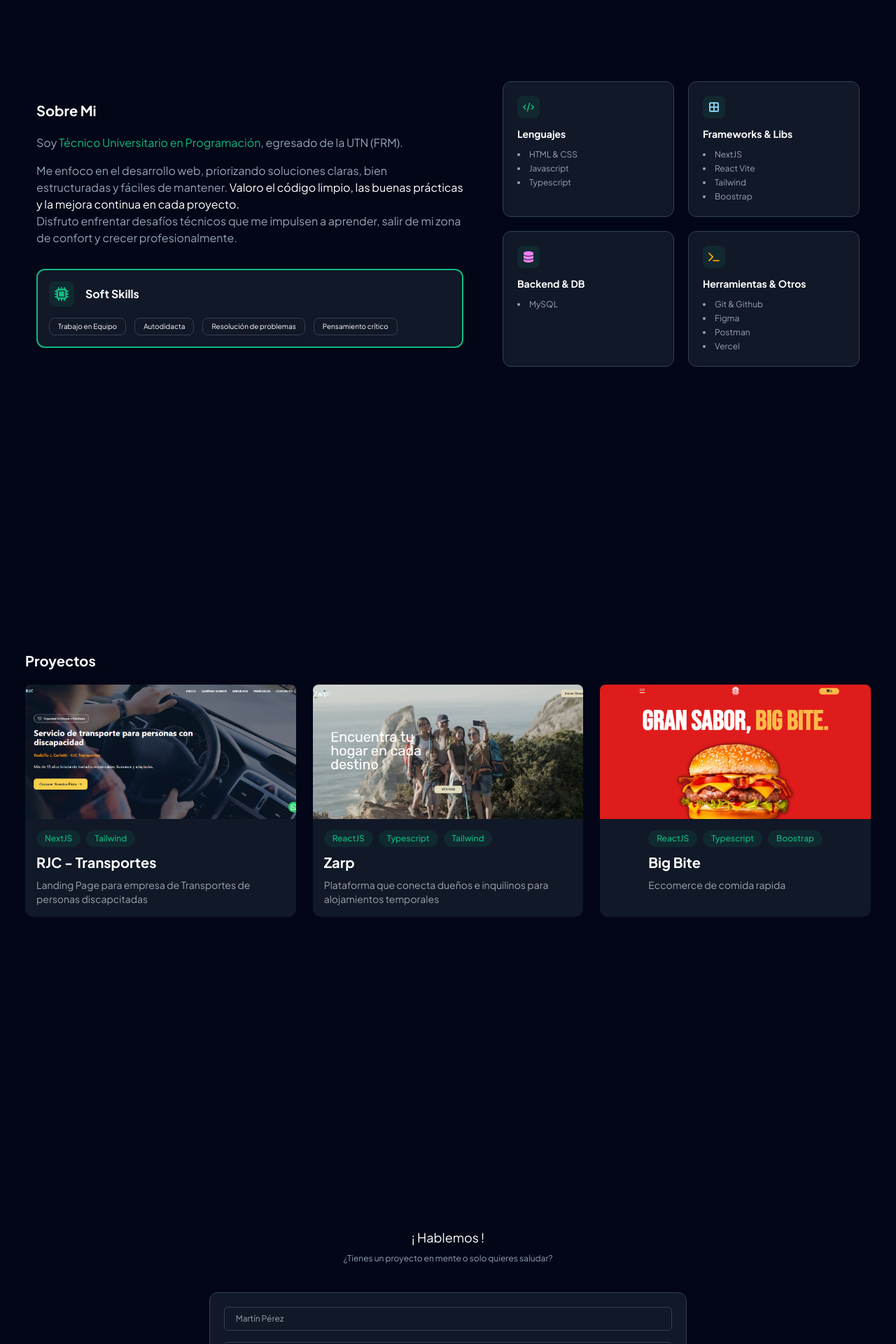
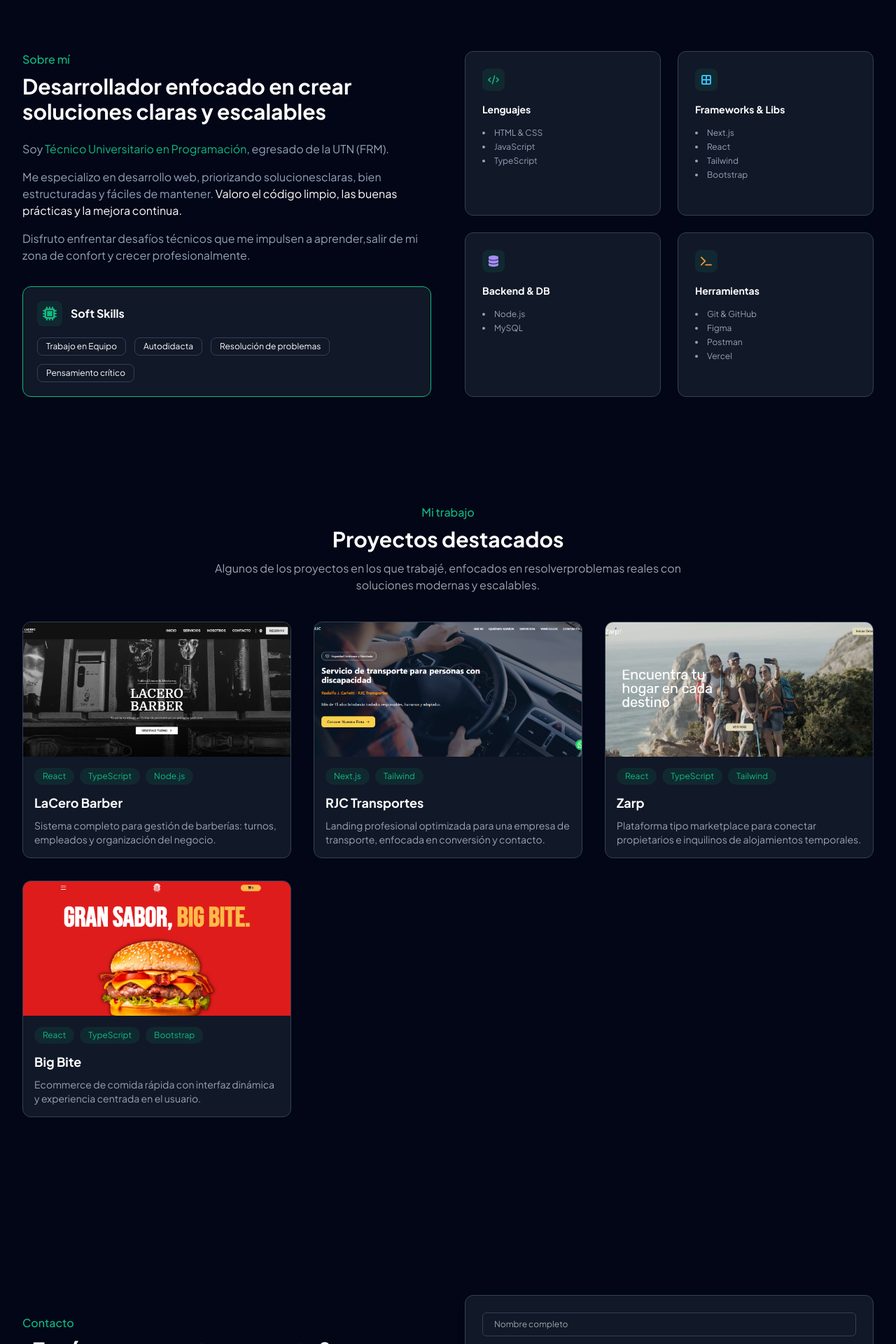
Before and after one commit to DiegoCanaless/Portafolio, a Next.js app: page / in a window 1280 px wide. Shown: the part 880-2800 px from the top of the page at 70% size. Built offline with nearby package versions, Linux system fonts and the light colour scheme.

Commit message:
Actualizacion visual + nuevo proyecto

```diff
--- a/app/page.tsx
+++ b/app/page.tsx
@@ -11,14 +11,16 @@ export default function Home() {
   return (
     <>
       <a href="https://wa.link/5uctx1" aria-label="Ir al whattsapp de RJC para consultas" rel="noopener noreferrer" target="_blank" className="fixed bottom-8 right-8 bg-[#25D366] p-2 rounded-full z-40 hover:cursor-pointer duration-150 hover:scale-110">
-        <FaWhatsapp size={30} aria-hidden="true" color="white" />
+        <FaWhatsapp size={38} aria-hidden="true" color="white" />
       </a>
       <Navbar />
-      <main className="h-auto bg-primary text-light px-4 ">
-        <Hero />
-        <About />
-        <Project />
-        <Form />
+      <main className="h-auto bg-primary text-light px-4">
+        <div className="max-w-7xl mx-auto w-full">
+          <Hero />
+          <About />
+          <Project />
+          <Form />
+        </div>
       </main>
       <Footer />
 
--- a/components/sections/About.tsx
+++ b/components/sections/About.tsx
@@ -2,51 +2,86 @@ import { FaCode, FaDatabase, FaTerminal, FaMicrochip, FaBorderAll } from "react-
 import CardTechnologies from "../ui/CardTechnologies";
 
 export default function About() {
-
-    const softSkills = ["Trabajo en Equipo", "Autodidacta", "Resolución de problemas", "Pensamiento crítico"]
+    const softSkills = [
+        "Trabajo en Equipo",
+        "Autodidacta",
+        "Resolución de problemas",
+        "Pensamiento crítico",
+    ];
 
     return (
-        <div id="About" className="min-h-screen flex flex-col items-center justify-center lg:flex-row lg:gap-4 lg:justify-around lg:px-4">
-            <section className="flex flex-col px-5 py-4">
-                <h2 className="text-xl font-semibold mb-5">Sobre Mi</h2>
+        <section id="About" className="min-h-screen flex items-center justify-center px-4" >
+            <div className="max-w-7xl w-full grid lg:grid-cols-2 gap-12">
 
-                {/* Texto */}
-                <div className="text-center md:text-start text-slate-400 space-y-4 mb-8">
-                    <p>
-                        Soy <span className="text-secondary">Técnico Universitario en Programación</span>,
-                        egresado de la UTN (FRM).
+                <div className="flex flex-col">
+                    <p className="text-secondary font-medium mb-2">Sobre mí</p>
+
+                    <h2 className="text-2xl md:text-3xl font-bold mb-6">Desarrollador enfocado en crear soluciones claras y escalables</h2>
+
+                    <div className="text-slate-400 space-y-4 max-w-xl">
+                        <p>Soy{" "}
+                            <span className="text-secondary">
+                                Técnico Universitario en Programación
+                            </span>, egresado de la UTN (FRM).
                         </p>
 
-                    <p> Me enfoco en el desarrollo web, priorizando soluciones claras, bien estructuradas y fáciles de mantener.
-                        <span className="text-white"> Valoro el código limpio, las buenas prácticas y la mejora continua en cada proyecto.</span>
-                        <br /> Disfruto enfrentar desafíos técnicos que me impulsen a aprender, salir de mi zona de confort y crecer profesionalmente.
+                        <p>Me especializo en desarrollo web, priorizando solucionesclaras, bien estructuradas y fáciles de mantener.
+                            <span className="text-white">
+                                {" "}Valoro el código limpio, las buenas prácticas y la mejora continua.
+                            </span>
                         </p>
+
+                        <p>Disfruto enfrentar desafíos técnicos que me impulsen a aprender,salir de mi zona de confort y crecer profesionalmente.</p>
                     </div>
 
                     {/* Soft Skills */}
-                <div className="w-full  flex flex-col  justify-start border-2 border-secondary rounded-xl px-4 py-4 bg-gray-900">
-                    <div className="flex gap-4 items-center mb-4">
+                    <div className="mt-8 border border-secondary rounded-xl px-5 py-5 bg-gray-900">
+                        <div className="flex gap-3 items-center mb-4">
                             <div className="p-2 bg-secondary/10 rounded-lg">
                                 <FaMicrochip size={20} className="text-secondary" />
                             </div>
-                        <h4 className="font-semibold text-light text-base">Soft Skills</h4>
+                            <h4 className="font-semibold text-light">Soft Skills</h4>
                         </div>
-                    <div className="flex gap-3 flex-wrap justify-center md:justify-start">
+
+                        <div className="flex gap-3 flex-wrap">
                             {softSkills.map((e) => (
-                            <div key={e} className="text-[10px] py-1 px-3 rounded-lg border border-slate-700 bg-gray-900 text-light" >
+                                <span key={e} className="text-xs py-1 px-3 rounded-lg border border-slate-700 bg-gray-900 text-light" >
                                     {e}
-                            </div>
+                                </span>
                             ))}
                         </div>
                     </div>
-            </section>
-            <section className=" w-full grid grid-cols-1 md:grid-cols-2 gap-5 px-5 py-4">
-                <CardTechnologies icon={<FaCode className="text-secondary" />} title="Lenguajes" technologies={["HTML & CSS", "Javascript", "Typescript"]} />
-                <CardTechnologies icon={<FaBorderAll color="skyblue" />} title="Frameworks & Libs" technologies={["NextJS", "React Vite", "Tailwind", "Boostrap"]} />
-                <CardTechnologies icon={<FaDatabase color="violet" />} title="Backend & DB" technologies={["MySQL"]} />
-                <CardTechnologies icon={<FaTerminal color="orange" />} title="Herramientas & Otros" technologies={["Git & Github", "Figma", "Postman", "Vercel"]} />
-            </section>
                 </div>
 
-    )
+                {/* Columna derecha */}
+                <div className="grid grid-cols-1 sm:grid-cols-2 gap-6">
+
+                    <CardTechnologies
+                        icon={<FaCode className="text-secondary" />}
+                        title="Lenguajes"
+                        technologies={["HTML & CSS", "JavaScript", "TypeScript"]}
+                    />
+
+                    <CardTechnologies
+                        icon={<FaBorderAll className="text-sky-400" />}
+                        title="Frameworks & Libs"
+                        technologies={["Next.js", "React", "Tailwind", "Bootstrap"]}
+                    />
+
+                    <CardTechnologies
+                        icon={<FaDatabase className="text-violet-400" />}
+                        title="Backend & DB"
+                        technologies={["Node.js", "MySQL"]}
+                    />
+
+                    <CardTechnologies
+                        icon={<FaTerminal className="text-orange-400" />}
+                        title="Herramientas"
+                        technologies={["Git & GitHub", "Figma", "Postman", "Vercel"]}
+                    />
+
+                </div>
+            </div>
+        </section>
+    );
 }
--- a/components/sections/Form.tsx
+++ b/components/sections/Form.tsx
@@ -1,8 +1,7 @@
 "use client";
 
 import { useState } from "react";
-import CardContact from "../ui/CardContact";
-import { FaPhone, FaEnvelope, FaPaperPlane } from "react-icons/fa6";
+import { FaEnvelope, FaPaperPlane, FaPhone } from "react-icons/fa6";
 import { Formik, Form, Field, ErrorMessage } from "formik";
 import { ContactSchema } from "@/validations/contactSchema";
 import emailjs from "@emailjs/browser";
@@ -24,23 +23,31 @@ export default function ContactForm() {
                 />
             )}
 
-            <section
-                id="Contact"
-                className="min-h-screen flex flex-col justify-center items-center px-5"
-            >
-                {/* TÍTULO */}
-                <div className="text-center mb-10">
-                    <h3 className="text-lg mt-10">¡ Hablemos !</h3>
-                    <p className="text-slate-400 text-xs mt-2">
-                        ¿Tienes un proyecto en mente o solo quieres saludar?
-                    </p>
-                </div>
+            <section id="Contact" className="min-h-screen flex items-center justify-center px-4" >
+                <div className="max-w-7xl w-full grid lg:grid-cols-2 gap-12">
 
-                {/* CONTENIDO */}
-                <div className="w-full max-w-5xl flex flex-col items-center">
+                    <div className="flex flex-col justify-center">
+                        <p className="text-secondary font-medium mb-2">Contacto</p>
 
-                    {/* FORMULARIO */}
-                    <div className="w-full lg:w-2/3">
+                        <h2 className="text-2xl md:text-3xl font-bold mb-4">¿Tenés un proyecto en mente?</h2>
+
+                        <p className="text-gray-400 max-w-md mb-6">Estoy disponible para trabajar en nuevos proyectos,mejorar productos existentes o colaborar en equipo.</p>
+
+                        <div className="flex flex-col gap-4 text-sm text-gray-300">
+                            <div className="flex items-center gap-3">
+                                <FaEnvelope className="text-secondary" />
+                                <span>diegocanales112@gmail.com</span>
+                            </div>
+
+                            <div className="flex items-center gap-3">
+                                <FaPhone className="text-secondary" />
+                                <span>Disponible para contacto</span>
+                            </div>
+                        </div>
+                    </div>
+
+                    {/* 🧾 FORMULARIO */}
+                    <div className="w-full">
                         <Formik
                             initialValues={{
                                 name: "",
@@ -73,12 +80,9 @@ export default function ContactForm() {
 
                                     resetForm();
                                 } catch (error) {
-                                    console.error("EmailJS error:", error);
-
                                     setToast({
                                         type: "error",
-                                        message:
-                                            "Ocurrió un error al enviar el mensaje",
+                                        message: "Ocurrió un error al enviar el mensaje",
                                     });
                                 } finally {
                                     setSubmitting(false);
@@ -86,73 +90,26 @@ export default function ContactForm() {
                             }}
                         >
                             {({ isSubmitting }) => (
-                                <Form className="flex flex-col gap-4 bg-gray-900 p-5 rounded-xl border border-slate-700">
-                                    {/* NOMBRE */}
-                                    <div className="flex flex-col gap-1">
-                                        <label className="sr-only">
-                                            Nombre y Apellido
-                                        </label>
-                                        <Field
-                                            name="name"
-                                            type="text"
-                                            placeholder="Martín Pérez"
-                                            className="input-base"
-                                        />
-                                        <ErrorMessage
-                                            name="name"
-                                            component="p"
-                                            className="text-red-500 text-xs"
-                                        />
-                                    </div>
+                                <Form className="flex flex-col gap-4 bg-gray-900 p-6 rounded-xl border border-slate-700 shadow-lg">
 
-                                    {/* EMAIL */}
-                                    <div className="flex flex-col gap-1">
-                                        <label className="sr-only">Email</label>
-                                        <Field
-                                            name="email"
-                                            type="email"
-                                            placeholder="martin@email.com"
-                                            className="input-base"
-                                        />
-                                        <ErrorMessage
-                                            name="email"
-                                            component="p"
-                                            className="text-red-500 text-xs"
-                                        />
-                                    </div>
+                                    <Field name="name" type="text" placeholder="Nombre completo" className="input-base" />
+                                    <ErrorMessage name="name" component="p" className="text-red-500 text-xs" />
 
-                                    {/* MENSAJE */}
-                                    <div className="flex flex-col gap-1">
-                                        <label className="sr-only">Mensaje</label>
-                                        <Field
-                                            as="textarea"
-                                            name="message"
-                                            placeholder="Ingrese su consulta"
-                                            rows={4}
-                                            className="input-base resize-none"
-                                        />
-                                        <ErrorMessage
-                                            name="message"
-                                            component="p"
-                                            className="text-red-500 text-xs"
-                                        />
-                                    </div>
+                                    <Field name="email" type="email" placeholder="Email" className="input-base" />
+                                    <ErrorMessage name="email" component="p" className="text-red-500 text-xs" />
 
-                                    {/* BOTÓN */}
-                                    <button
-                                        type="submit"
-                                        disabled={isSubmitting}
-                                        className="flex items-center justify-center gap-2 h-10 w-full rounded-lg bg-secondary transition disabled:opacity-50 disabled:cursor-not-allowed"
-                                    >
-                                        {isSubmitting
-                                            ? "Enviando..."
-                                            : "Enviar Consulta"}
+                                    <Field as="textarea" name="message" placeholder="Contame sobre tu proyecto..." rows={4} className="input-base resize-none" />
+                                    <ErrorMessage name="message" component="p" className="text-red-500 text-xs" />
+
+                                    <button type="submit" disabled={isSubmitting} className="flex items-center justify-center gap-2 h-11 w-full rounded-lg bg-secondary hover:scale-[1.02] transition disabled:opacity-50" >
+                                        {isSubmitting ? "Enviando..." : "Enviar mensaje"}
                                         <FaPaperPlane />
                                     </button>
                                 </Form>
                             )}
                         </Formik>
                     </div>
+
                 </div>
             </section>
         </>
--- a/components/sections/Project.tsx
+++ b/components/sections/Project.tsx
@@ -1,44 +1,59 @@
 import CardProject from "../ui/CardProject";
-
 
 export default function Project() {
     return (
-        <>
-            <section id="Project" className=" flex justify-center flex-col px-5 py-5 lg:min-h-screen">
-                <h2 className="text-xl font-semibold mb-5">Proyectos</h2>
+        <section id="Project" className="min-h-screen flex items-center justify-center px-4" >
+            <div className="max-w-7xl w-full">
 
-                <div className="grid grid-cols-1 gap-6 md:grid-cols-2 lg:grid-cols-3">
+                <div className="mb-10 text-center">
+                    <p className="text-secondary font-medium mb-2">Mi trabajo</p>
+
+                    <h2 className="text-2xl md:text-3xl font-bold">Proyectos destacados</h2>
+
+                    <p className="text-gray-400 mt-3 max-w-2xl mx-auto text-sm md:text-base">Algunos de los proyectos en los que trabajé, enfocados en resolverproblemas reales con soluciones modernas y escalables.</p>
+                </div>
+
+                <div className="grid grid-cols-1 sm:grid-cols-2 lg:grid-cols-3 gap-8">
+                    <CardProject
+                        imagen="/lacerobarber.webp"
+                        titulo="LaCero Barber"
+                        descripcion="Sistema completo para gestión de barberías: turnos, empleados y organización del negocio."
+                        tecnologias={["React", "TypeScript", "Node.js"]}
+                        github="https://github.com/DiegoCanaless/barberiacero"
+                        githubBackend="https://github.com/DiegoCanaless/backendbarberiacero"
+                        deployment={false}
+                        deploy=""
+                    />
                     <CardProject
                         imagen="/rjc.webp"
-                        titulo="RJC - Transportes"
-                        descripcion="Landing Page para empresa de Transportes de personas discapcitadas"
-                        tecnologias={["NextJS", "Tailwind"]}
+                        titulo="RJC Transportes"
+                        descripcion="Landing profesional optimizada para una empresa de transporte, enfocada en conversión y contacto."
+                        tecnologias={["Next.js", "Tailwind"]}
                         github="https://github.com/DiegoCanaless/RJC---Transportes-Seguros"
                         deploy="https://rjc-transportes.com/"
-                        deployment= {true}
+                        deployment={true}
                     />
                     <CardProject
                         imagen="/zarp.webp"
                         titulo="Zarp"
-                        descripcion="Plataforma que conecta dueños e inquilinos para alojamientos temporales"
-                        tecnologias={["ReactJS", "Typescript", "Tailwind"]}
+                        descripcion="Plataforma tipo marketplace para conectar propietarios e inquilinos de alojamientos temporales."
+                        tecnologias={["React", "TypeScript", "Tailwind"]}
                         github="https://github.com/DiegoCanaless/Zarp"
-                        deployment= {true}
+                        deployment={true}
                         deploy="https://zarp-sepia.vercel.app/"
                     />
                     <CardProject
                         imagen="/bigbite.webp"
                         titulo="Big Bite"
-                        descripcion="Eccomerce de comida rapida"
-                        tecnologias={["ReactJS", "Typescript", "Boostrap"]}
+                        descripcion="Ecommerce de comida rápida con interfaz dinámica y experiencia centrada en el usuario."
+                        tecnologias={["React", "TypeScript", "Bootstrap"]}
                         github="https://github.com/diegoCardenas03/ElBuenSabor"
-                        deployment= {false}
+                        deployment={false}
                         deploy=""
                     />
 
                 </div>
-
-            </section>
-        </>
-    )
+            </div>
+        </section>
+    );
 }
--- a/components/ui/CardProject.tsx
+++ b/components/ui/CardProject.tsx
@@ -1,4 +1,5 @@
 import { FaGithub, FaExternalLinkAlt } from "react-icons/fa";
+import { FaServer } from "react-icons/fa6";
 
 interface CardProjectProp {
     imagen: string;
@@ -6,8 +7,9 @@ interface CardProjectProp {
     descripcion: string;
     tecnologias: string[];
     github: string;
-    deploy: string;
-    deployment: boolean;
+    githubBackend?: string;
+    deploy?: string;
+    deployment?: boolean;
 }
 
 export default function CardProject({
@@ -16,40 +18,48 @@ export default function CardProject({
     descripcion,
     tecnologias,
     github,
+    githubBackend,
     deploy,
     deployment
 }: CardProjectProp) {
     return (
-        <div className="flex flex-col items-center rounded-xl bg-gray-900">
-            <div className="relative w-full group">
-                <img src={imagen} alt={titulo} className="rounded-t-lg w-full h-48 object-cover" />
+        <div className="group flex flex-col rounded-xl bg-gray-900 border border-slate-700 overflow-hidden transition-all hover:border-secondary hover:scale-[1.02]">
+            <div className="relative w-full">
+                <img src={imagen} alt={titulo} className="w-full h-48 object-cover" />
 
-                {/* Overlay */}
-                <div className="absolute inset-0 bg-black/60 flex items-center justify-center gap-6 opacity-0 group-hover:opacity-100 transition-opacity duration-300">
-                    <a href={github} target="_blank" rel="noopener noreferrer" className="text-light hover:text-secondary text-2xl" >
-                        <FaGithub />
+                <div className="absolute inset-0 bg-black/70 flex items-center justify-center gap-6 opacity-0 group-hover:opacity-100 transition-opacity duration-300">
+                    <a href={github} target="_blank" rel="noopener noreferrer">
+                        <FaGithub className="text-light hover:text-secondary text-2xl" />
                     </a>
-                    {deployment && (
-                        <a href={deploy} target="_blank" rel="noopener noreferrer" className="text-light hover:text-secondary text-2xl" >
-                        <FaExternalLinkAlt />
-                    </a>
+
+                    {githubBackend && (
+                        <a href={githubBackend} target="_blank" rel="noopener noreferrer">
+                            <FaServer className="text-light hover:text-secondary text-2xl" />
+                        </a>
+                    )}
+
+                    {deployment && deploy && (
+                        <a href={deploy} target="_blank" rel="noopener noreferrer">
+                            <FaExternalLinkAlt className="text-light hover:text-secondary text-2xl" />
+                        </a>
                     )}
 
                 </div>
             </div>
 
-            {/* Texto */}
-            <div className="flex flex-col px-2 py-4">
-                <div className="flex gap-2 flex-wrap px-2 mb-2 justify-start">
-                    {tecnologias.map((e) => (
-                        <span key={e} className="text-xs px-3 py-1 rounded-full bg-secondary/10 text-secondary font-medium" >
-                            {e}
+            <div className="flex flex-col p-4">
+
+                <div className="flex gap-2 flex-wrap mb-3">
+                    {tecnologias.map((tech) => (
+                        <span key={tech} className="text-xs px-3 py-1 rounded-full bg-secondary/10 text-secondary" >
+                            {tech}
                         </span>
                     ))}
                 </div>
 
-                <h3 className="font-semibold text-lg  px-2 mb-2 text-light lg:text-xl">{titulo}</h3>
-                <p className="text-xs lg:text-sm  px-2 text-gray-400">{descripcion}</p>
+                <h3 className="font-semibold text-lg text-light mb-2 group-hover:text-secondary transition-colors">{titulo}</h3>
+
+                <p className="text-sm text-gray-400">{descripcion}</p>
             </div>
         </div>
     );
--- a/components/ui/CardTechnologies.tsx
+++ b/components/ui/CardTechnologies.tsx
@@ -12,18 +12,19 @@ export default function CardTechnologies({
     technologies,
 }: CardTechnologiesProps) {
     return (
-        <div className=" bg-gray-900 border border-slate-700 rounded-xl p-5 flex flex-col gap-3 group transition-colors hover:border-secondary">
+        <div className="bg-gray-900 border border-slate-700 rounded-xl p-6 flex flex-col gap-4 transition-all hover:border-secondary hover:scale-[1.02]">
+
             <div className="w-fit p-2 rounded-lg bg-secondary/10">
                 {icon}
             </div>
 
-            <h5 className="text-sm font-semibold text-light group-hover:text-secondary">
+            <h5 className="text-sm font-semibold text-light">
                 {title}
             </h5>
 
             <ul className="list-disc list-inside text-slate-400 text-xs space-y-1">
                 {technologies.map((tech) => (
-                    <li key={tech} className="group-hover:marker:text-secondary">
+                    <li key={tech}>
                         {tech}
                     </li>
                 ))}
```
Also changed, not shown: components/sections/Hero.tsx (+13 -25 lines), public/lacerobarber.webp (added). Lines whose indentation alone changed are shown as unchanged.
